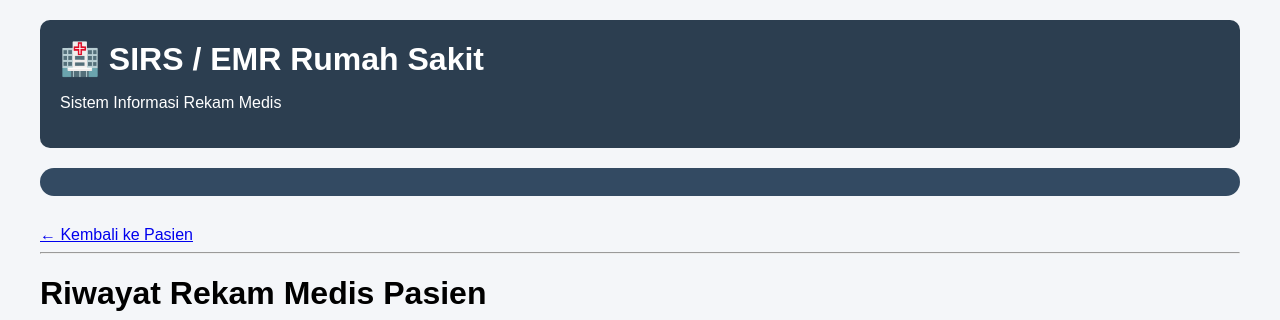
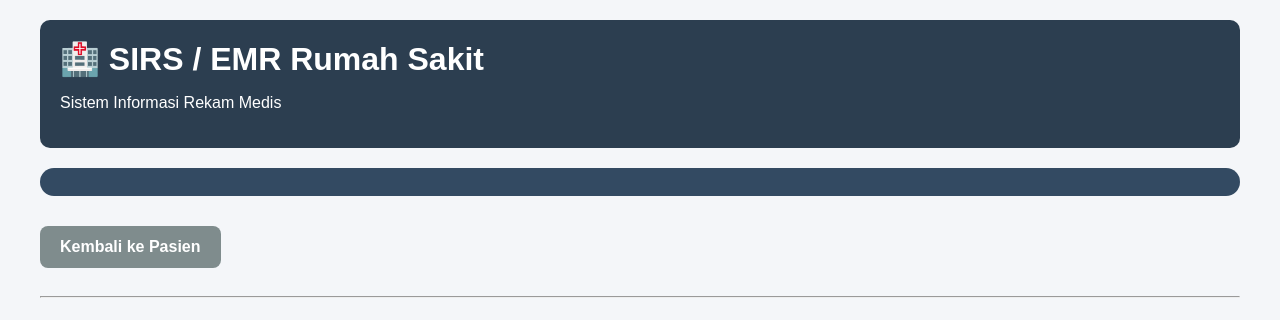
Before and after one commit to arivernando21/emr-project, a PHP site: page /modules/admin/patient_history.php?id=1 in a window 1280 px wide. Shown: the top 320 px of the page. Run offline with PHP 8.4, Linux system fonts and the light colour scheme; data that the repository does not hold is empty.

Commit message:
admin selesai

```diff
--- a/modules/admin/patient_history.php
+++ b/modules/admin/patient_history.php
@@ -53,9 +53,9 @@ include '../../templates/navbar.php';
 ?>
 
 
-<a href="patients.php">
+<a href="patients.php" class="action-btn gray-btn">
 
-    ← Kembali ke Pasien
+    Kembali ke Pasien
 
 </a>
 
@@ -190,7 +190,7 @@ include '../../templates/navbar.php';
 
                 <td>
 
-                    <a href="visit_detail.php?id=<?= $visit['id']; ?>">
+                    <a href="visit_detail.php?id=<?= $visit['id']; ?>" class="action-btn">
 
                         Lihat Detail
 
```
